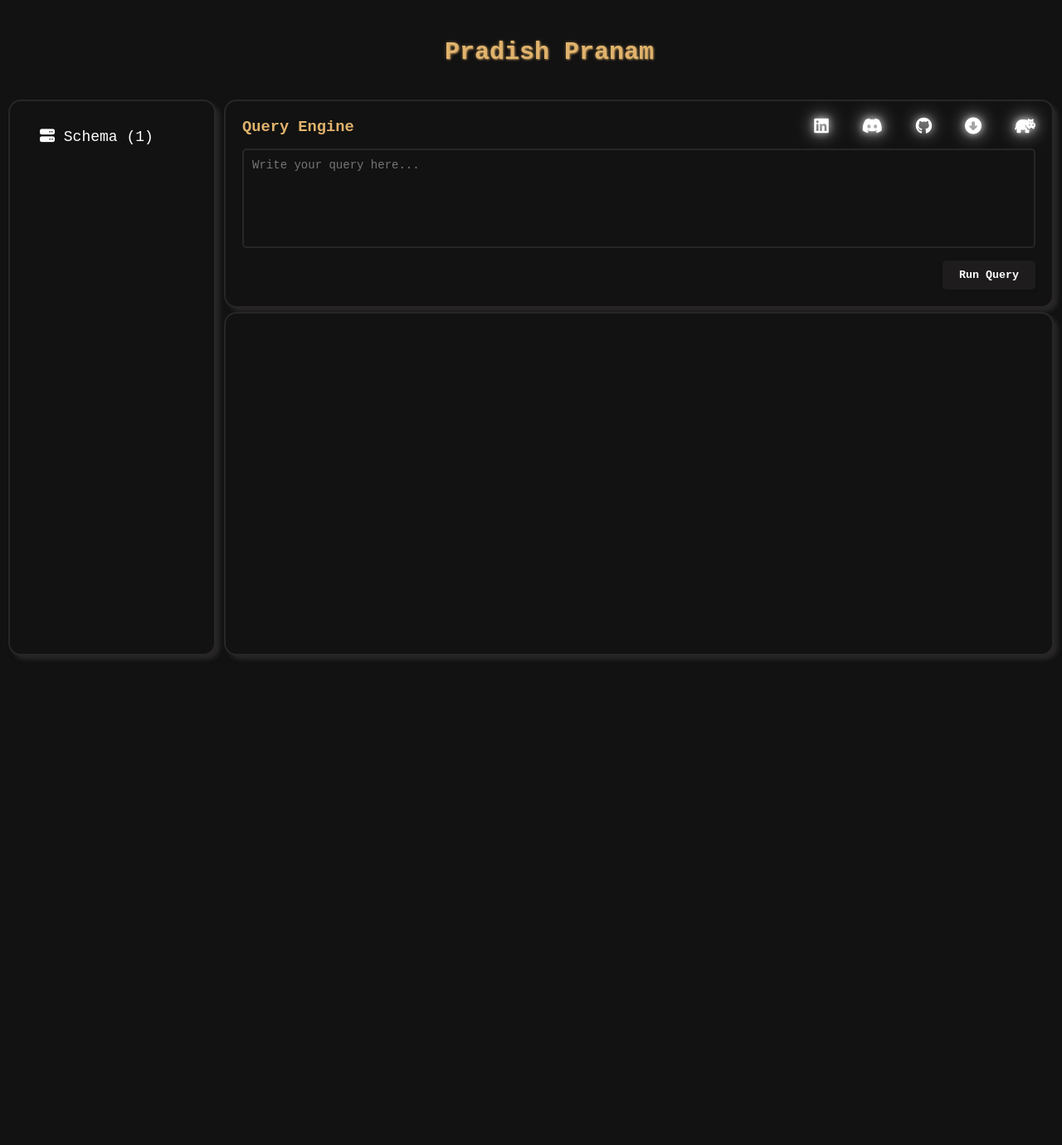
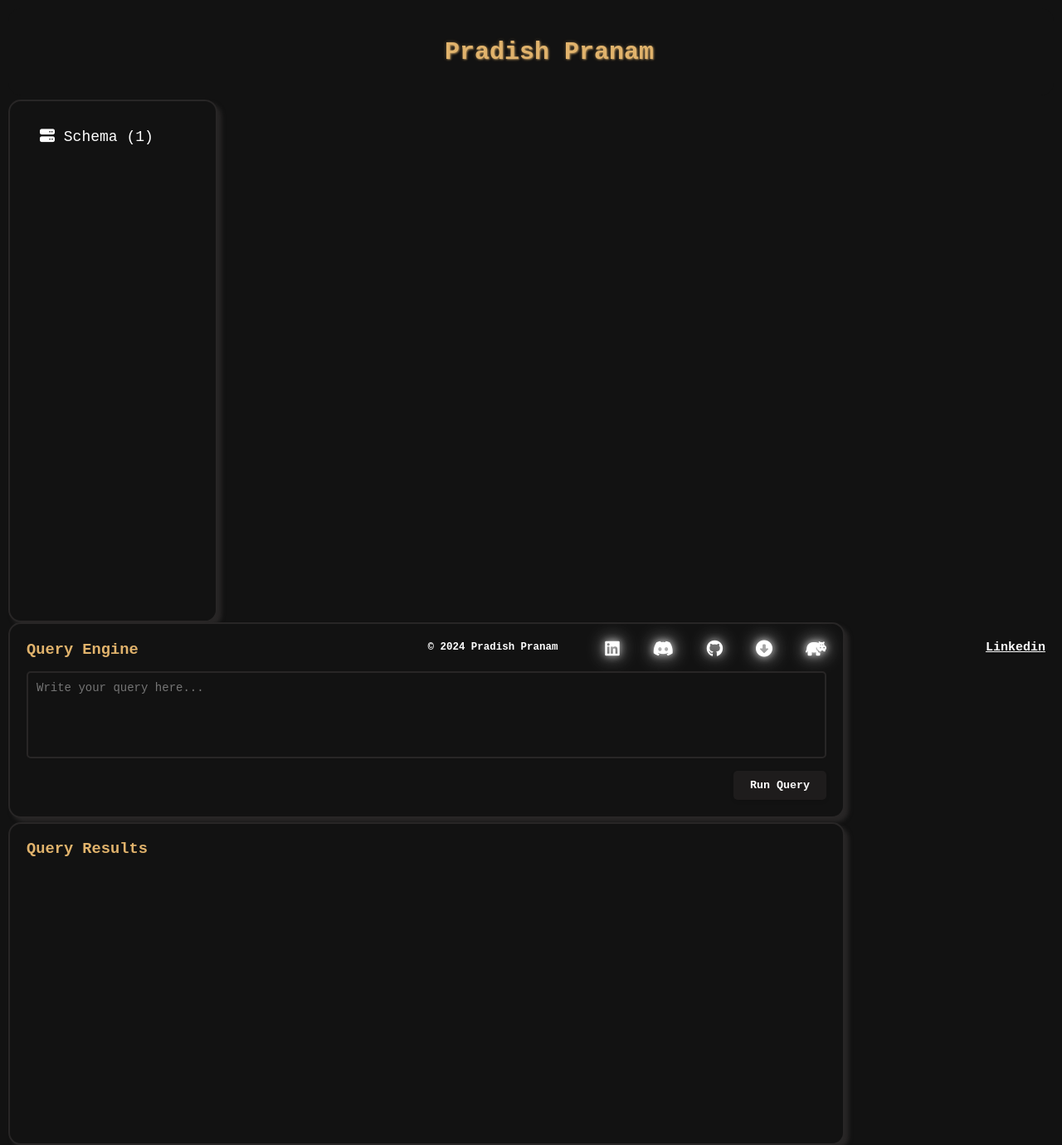
Before and after one commit to 0xpradish/portfolio, a plain HTML site: page templates/index.html in a window 1280 px wide. Shown: the whole page at 83% size. Before the commit the page ends 800 px from the top, so only its background shows below. Drawn offline with Linux system fonts and the light colour scheme; a web font is replaced by a local one.

Commit message:
added footer

```diff
--- a/static/css/style.css
+++ b/static/css/style.css
@@ -37,7 +37,7 @@ html, body {
     display: flex;
     justify-content: space-between;
     width: 100%;
-    height: 85%;
+    height: 80%;
     background-color:  #121212;
     padding-bottom:  10px;
     padding-right:  10px;
@@ -176,6 +176,14 @@ button:hover{
     overflow: hidden; /* Hide overflow at container level */
 }
 
+#result-header{
+    position: sticky;
+    color: white;
+    margin-left: 20px;
+    font-size: 18.72px;
+    color:  #E1B36C;
+}
+
 .result-table-wrapper {
     height: 100%;
     width: 100%;
@@ -183,6 +191,7 @@ button:hover{
     padding: 20px;
     box-sizing: border-box;
     font-family: 'Courier New', Courier, monospace;
+    margin-top: -10px;
 }
 
 .result-table {
@@ -208,7 +217,8 @@ button:hover{
 .result-table th {
     background-color: rgb(30, 28, 28); /* Slightly darker for headers */
     font-weight: bold;
-    color: #ffffff; /* Bright color for headers */
+    /* color: #ffffff; */
+    color:  #74726e;
     position: sticky;
     top: 0;
     z-index: 2;
@@ -542,3 +552,25 @@ button:hover{
 .collapsible.expanded {
     font-weight: bold; /* Optional styling to indicate active state */
 }
+
+.footer{
+    display: flex;
+    justify-content: space-between;
+    color: white;
+    height: 5%;
+    width: 100%;
+    align-items: center;
+    font-size: 15px;
+
+}
+
+#linkedin-footer{
+    color: white;
+    margin-right: 20px;
+    font-weight: bold;
+}
+
+
+.outer-box {
+    display: block;
+}
--- a/static/js/app.js
+++ b/static/js/app.js
@@ -182,7 +182,7 @@ document.addEventListener('DOMContentLoaded', () => {
     // Run query button event listener
     document.getElementById('runQuery').addEventListener('click', () => {
         const query = document.getElementById('queryInput').value;
-        const resultSpace = document.querySelector('.result-space');
+        const resultSpace = document.querySelector('.result-box');
         resultSpace.innerHTML = handleQuery(query);
     });
 });
--- a/templates/index.html
+++ b/templates/index.html
@@ -22,14 +22,14 @@
 
     <div class="outer-box">
         <div class="inner-box-schema">
-
             <div class="schema-tree">
                 <ul class="tree">
                     <li>
                         <span class="collapsible">
                             <i class="fa-solid fa-server"></i> Schema (1)
                         </span>
-                        <ul class="nested"> <!-- Nested elements start here -->
+                        <ul class="nested">
+                            <!-- Nested elements start here -->
                             <li>
                                 <span class="collapsible">
                                     <i class="fa-solid fa-database"></i> Pradish Pranam
@@ -46,8 +46,8 @@
                     </li>
                 </ul>
             </div>
+        </div>
 
-        </div>
         <div class="inner-box-query-engine">
             <div class="query-space">
                 <div class="query-navbar">
@@ -66,25 +66,31 @@
                             <i class="fa-solid fa-circle-down"></i>
                         </a>
                         <i class="fa-solid fa-hippo hippo-icon"></i>
-
-
                     </div>
-
                 </div>
 
                 <textarea id="queryInput" placeholder="Write your query here..."></textarea>
                 <button id="runQuery">Run Query</button>
             </div>
+
             <div class="popup" id="popup">
                 <div class="popup-content">
                     <span class="close-btn" id="closeBtn">&times;</span>
                     <img src="ronaldo-sui.gif" alt="Ronaldo Sii" />
                 </div>
             </div>
+
             <div class="result-space">
+                <h3 id="result-header">Query Results</h3>
+                <div class="result-box"></div>
             </div>
         </div>
+    </div>
 
+    <div class="footer">
+        <div></div>
+        <h5>© 2024 Pradish Pranam</h5>
+        <a id="linkedin-footer" href="https://www.linkedin.com/in/pradishpranam/">Linkedin</a>
     </div>
     <script src="../static/js/app.js"></script>
 </body>
```
